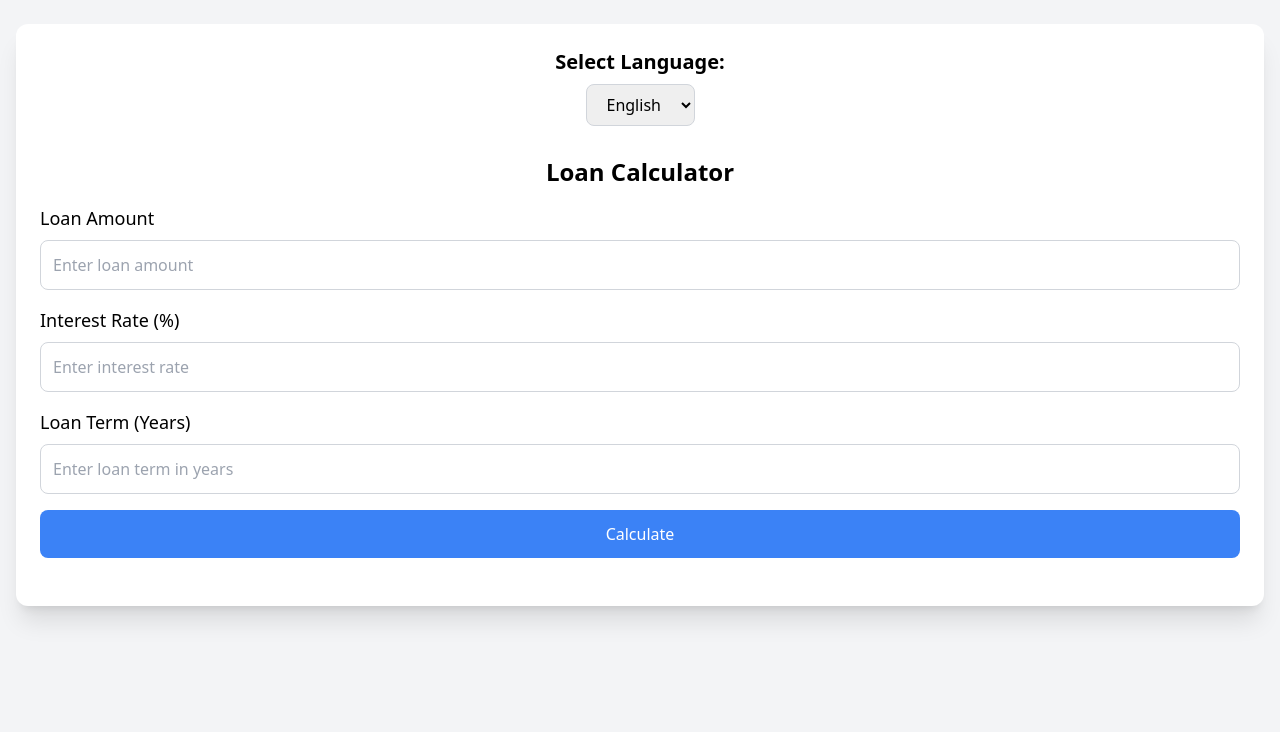
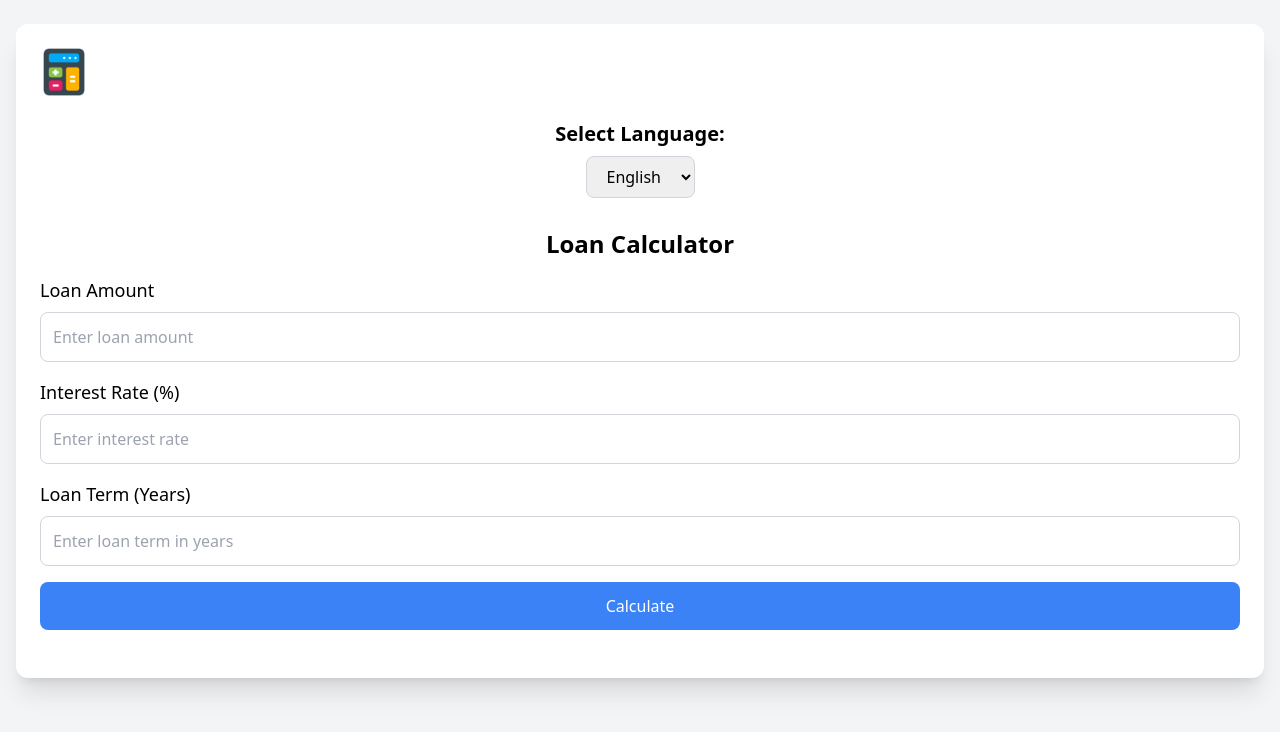
Before and after one commit to kimsaksith/LoanCalculate, a plain HTML site: page index.html in a window 1280 px wide. Drawn offline with nearby package versions, Linux system fonts and the light colour scheme.

Commit message:
Initial commit

```diff
--- a/index.html
+++ b/index.html
@@ -7,7 +7,6 @@
     <!-- Tailwind CSS CDN -->
     <script src="https://cdn.tailwindcss.com"></script>
     <style>
-
         .container {
             max-width: 900px;
         }
@@ -18,9 +17,17 @@
             margin-top: 30px;
         }
     </style>
+    <head>
+        <link rel="shortcut icon" type="image/x-icon" href="favicon.ico" />
+    </head>
 </head>
 <body class="bg-gray-100 font-sans flex justify-center items-start py-6 px-4">
     <div class="container bg-white rounded-xl shadow-xl p-6 w-full mx-auto">
+
+        <!-- Site Logo (added) -->
+        <div class="mb-6">
+            <img src="image/calculator(1).png" alt="" class="h-12"> <!-- Replace 'your-logo-url.png' with the actual logo URL -->
+        </div>
 
         <!-- Language Selection -->
         <div class="mb-6 text-center">
```
Also changed, not shown: image/calculator(1).png (added), image/calculator.png (added).
